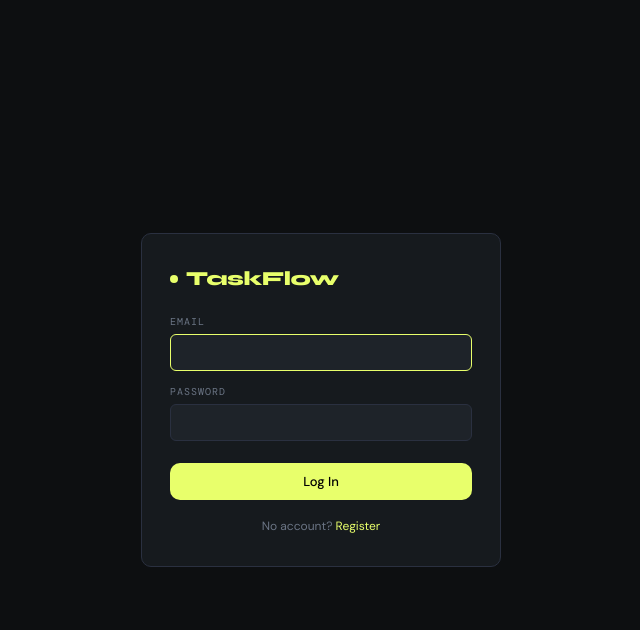
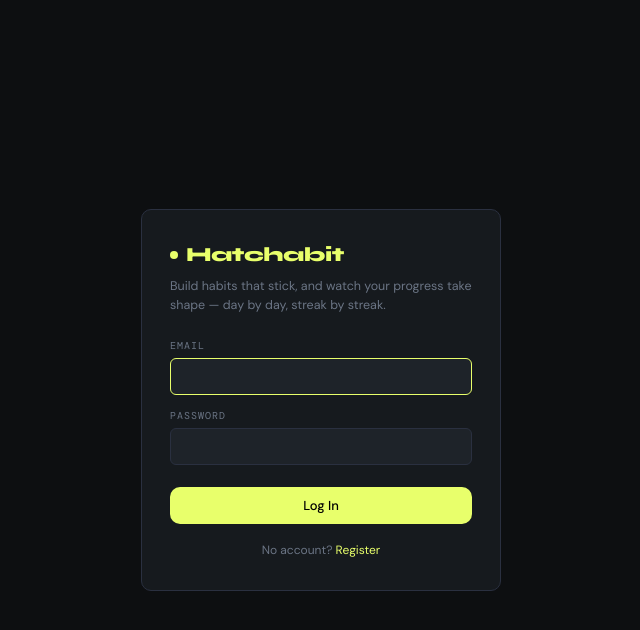
Before and after one commit to Aarsh-J/Hatchabit, a Flask app: page /login in a window 1280 px wide. Shown: the top 630 px of the page, without its empty margins (319-959 px from the left). Run offline with Flask 3, Linux system fonts and the light colour scheme.

Commit message:
Rebrand to Hatchabit

```diff
--- a/app.py
+++ b/app.py
@@ -3,7 +3,7 @@ from collections import defaultdict
 from datetime import date, timedelta
 
 from dotenv import load_dotenv
-from flask import Flask, jsonify, render_template, request
+from flask import Flask, jsonify, redirect, render_template, request, url_for
 from flask_login import LoginManager, current_user, login_required
 from flask_migrate import Migrate
 
@@ -37,7 +37,7 @@ app.register_blueprint(auth_bp)
 @app.route("/")
 @login_required
 def index():
-    return render_template("index.html")
+    return redirect(url_for("tracker"))
 
 @app.route("/manage")
 @login_required
--- a/run.py
+++ b/run.py
@@ -1,5 +1,5 @@
 #!/usr/bin/env python3
-"""TaskFlow — run this to start the app locally."""
+"""Hatchabit — run this to start the app locally."""
 import os
 import subprocess
 import sys
@@ -16,7 +16,7 @@ except ImportError:
 
 from app import app
 
-print("\n✦ TaskFlow running at http://localhost:5050")
+print("\n✦ Hatchabit running at http://localhost:5050")
 print("  Press Ctrl+C to stop.\n")
 threading.Timer(0.8, lambda: webbrowser.open("http://localhost:5050")).start()
 app.run(port=5050, debug=False)
--- a/templates/index.html
+++ b/templates/index.html
@@ -3,7 +3,7 @@
 <head>
 <meta charset="UTF-8">
 <meta name="viewport" content="width=device-width, initial-scale=1.0">
-<title>TaskFlow — {% block title %}{% endblock %}</title>
+<title>Hatchabit — {% block title %}{% endblock %}</title>
 <link rel="preconnect" href="https://fonts.googleapis.com">
 <link href="https://fonts.googleapis.com/css2?family=DM+Mono:wght@400;500&family=Syne:wght@400;600;700;800&family=DM+Sans:wght@300;400;500&display=swap" rel="stylesheet">
 <style>
@@ -257,7 +257,7 @@
 
   <header class="topbar">
     <a class="logo" href="/">
-      <div class="logo-dot"></div>TaskFlow
+      <div class="logo-dot"></div>Hatchabit
     </a>
     <div class="topbar-date" id="topbarDate"></div>
   </header>
--- a/templates/login.html
+++ b/templates/login.html
@@ -3,7 +3,7 @@
 <head>
 <meta charset="UTF-8">
 <meta name="viewport" content="width=device-width, initial-scale=1.0">
-<title>TaskFlow — Log In</title>
+<title>Hatchabit — Log In</title>
 <link rel="preconnect" href="https://fonts.googleapis.com">
 <link href="https://fonts.googleapis.com/css2?family=DM+Mono:wght@400;500&family=Syne:wght@400;600;700;800&family=DM+Sans:wght@300;400;500&display=swap" rel="stylesheet">
 <style>
@@ -52,6 +52,13 @@
     margin-bottom: 24px;
   }
   .logo-dot { width: 8px; height: 8px; background: var(--accent); border-radius: 50%; }
+  .tagline {
+    font-size: 12.5px;
+    line-height: 1.5;
+    color: var(--muted);
+    margin-top: -14px;
+    margin-bottom: 24px;
+  }
   label {
     display: block;
     font-family: var(--mono);
@@ -104,7 +111,8 @@
 </head>
 <body>
   <div class="auth-card">
-    <div class="logo"><div class="logo-dot"></div>TaskFlow</div>
+    <div class="logo"><div class="logo-dot"></div>Hatchabit</div>
+    <p class="tagline">Build habits that stick, and watch your progress take shape — day by day, streak by streak.</p>
     {% if error %}<div class="error">{{ error }}</div>{% endif %}
     <form method="POST">
       <div class="form-row">
--- a/templates/register.html
+++ b/templates/register.html
@@ -3,7 +3,7 @@
 <head>
 <meta charset="UTF-8">
 <meta name="viewport" content="width=device-width, initial-scale=1.0">
-<title>TaskFlow — Register</title>
+<title>Hatchabit — Register</title>
 <link rel="preconnect" href="https://fonts.googleapis.com">
 <link href="https://fonts.googleapis.com/css2?family=DM+Mono:wght@400;500&family=Syne:wght@400;600;700;800&family=DM+Sans:wght@300;400;500&display=swap" rel="stylesheet">
 <style>
@@ -105,7 +105,7 @@
 </head>
 <body>
   <div class="auth-card">
-    <div class="logo"><div class="logo-dot"></div>TaskFlow</div>
+    <div class="logo"><div class="logo-dot"></div>Hatchabit</div>
     {% if error %}<div class="error">{{ error }}</div>{% endif %}
     <form method="POST">
       <div class="form-row">
```
Also changed, not shown: README.md.
